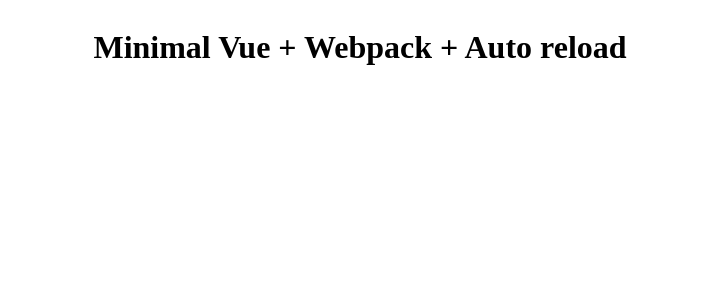
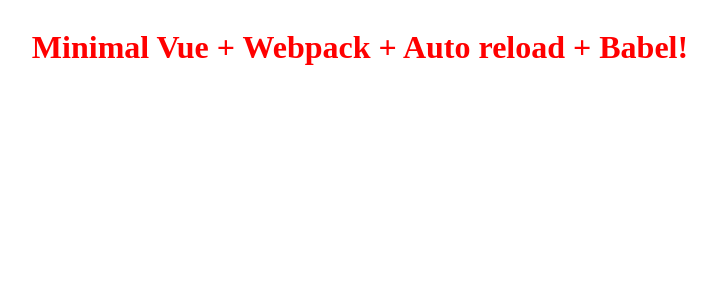
Before and after one commit to davidbullado/VueMonde, a Vue app: page / in a window 1280 px wide. Shown: the top 300 px of the page, without its empty margins (280-997 px from the left). Built offline with nearby package versions, Linux system fonts and the light colour scheme.

Commit message:
Add Eslint support

```diff
--- a/src/App.vue
+++ b/src/App.vue
@@ -1,6 +1,6 @@
 <template>
   <div class="full-width center-content">
-    <h1>Minimal Vue + Webpack + Auto reload</h1>
+    <news-component name="Babel" />
   </div>
 </template>
 
@@ -14,3 +14,13 @@
   align-items: center;
 }
 </style>
+
+<script>
+import NewsComponent from './components/NewsComponent.vue'
+
+export default {
+  components: {
+    NewsComponent
+  }
+}
+</script>
--- a/src/app.js
+++ b/src/app.js
@@ -1,5 +1,7 @@
 import Vue from 'vue'
 import App from './App.vue'
+
+/* eslint-disable-next-line no-new */
 new Vue({
   el: '#app',
   render: h => h(App)
--- /dev/null
+++ b/src/components/NewsComponent.vue
@@ -0,0 +1,20 @@
+<template>
+  <h1>Minimal Vue + Webpack + Auto reload + {{ name }}!</h1>
+</template>
+
+<script>
+export default {
+  props: {
+    name: {
+      type: String,
+      required: true
+    }
+  }
+}
+</script>
+
+<style scoped>
+h1 {
+  color: red
+}
+</style>
```
Also changed, not shown: package.json (+17 -1 lines), .babelrc (added), .eslintrc.js (added), 2 other files (tests, documents, lock files or other folders).
